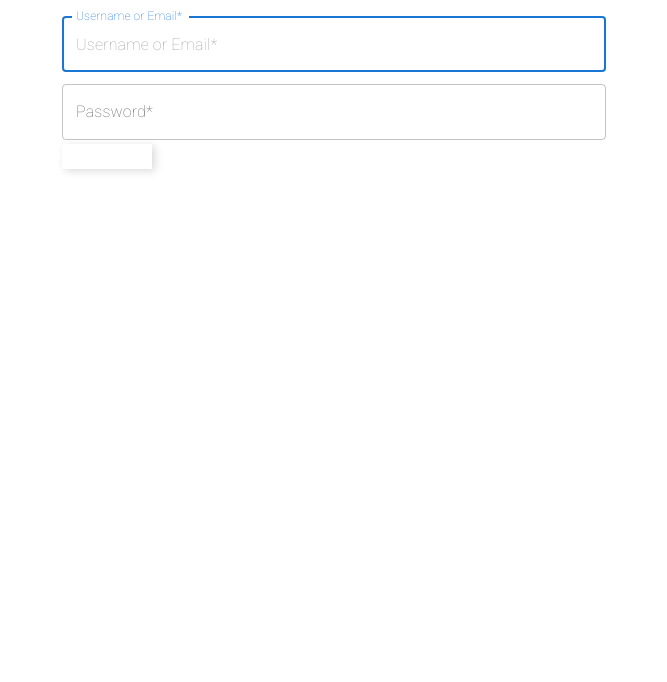
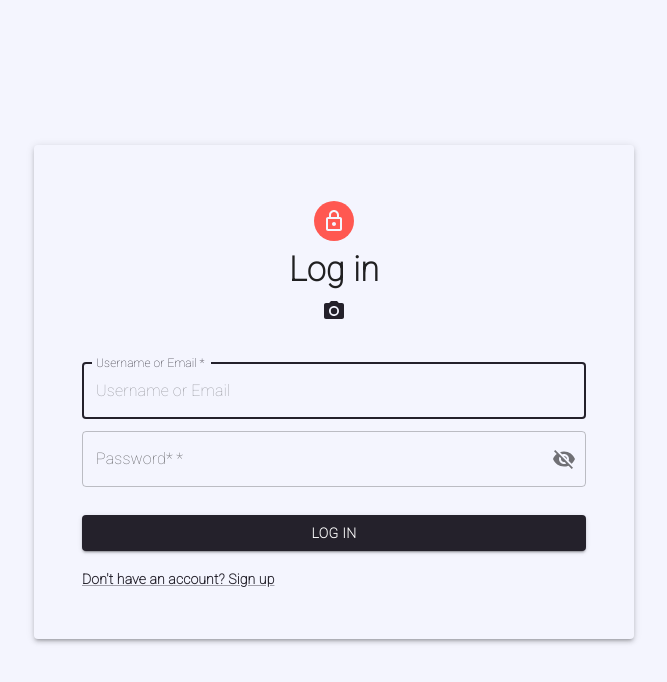
Before and after one commit to Observatory-ai/frontend, a React (Create React App) app in the folder observatory-frontend/: page / in a window 1280 px wide. Shown: the top 682 px of the page, without its empty margins (306-973 px from the left). Built offline with nearby package versions, Linux system fonts and the light colour scheme.

Commit message:
Styled forms

```diff
--- a/observatory-frontend/src/components/LoginForm.tsx
+++ b/observatory-frontend/src/components/LoginForm.tsx
@@ -1,27 +1,45 @@
-import TextField from "@mui/material/TextField";
 import Button from "@mui/material/Button";
-import { Link } from "react-router-dom";
 import { useFormik } from "formik";
 import { useState } from "react";
-import { IconButton, InputAdornment } from "@material-ui/core";
-import { createStyles, makeStyles, Theme } from "@material-ui/core/styles";
-import { Visibility, VisibilityOff } from "@material-ui/icons";
+import { Visibility, VisibilityOff, PhotoCamera } from "@material-ui/icons";
 import * as Yup from "yup";
-
-const useStyles = makeStyles((theme: Theme) =>
-	createStyles({
-		login: {
-			textTransform: "unset",
-			color: theme.palette.common.white,
-			minWidth: "90px",
-			boxShadow: "3px 2px 9px 0px rgba(0,0,0,0.15)",
-			fontWeight: "bold",
-		},
-	})
-);
+import LockOutlinedIcon from "@material-ui/icons/LockOutlined";
+import {
+	Avatar,
+	Container,
+	Typography,
+	Link,
+	TextField,
+	useTheme,
+	InputAdornment,
+	IconButton,
+	Grid,
+	Stack,
+} from "@mui/material";
 
 export default function LoginForm() {
-	const classes = useStyles();
+	const theme = useTheme();
+
+	const classes = {
+		paper: {
+			display: "flex",
+			flexDirection: "column" as "column",
+			alignItems: "center",
+		},
+		avatar: {
+			margin: theme.spacing(1),
+			backgroundColor: theme.palette.secondary.main,
+		},
+		form: {
+			width: "100%", // Fix IE 11 issue.
+			marginTop: theme.spacing(3),
+		},
+		submit: {
+			fontWeight: "bold",
+			margin: theme.spacing(3, 0, 2),
+		},
+	};
+
 	const [showPassword, setShowPassword] = useState(false);
 
 	const handleClickShowPassword = () => {
@@ -38,7 +56,7 @@ export default function LoginForm() {
 	});
 
 	const formik = useFormik({
-		validationSchema: { loginSchema },
+		validationSchema: loginSchema,
 		initialValues: { usernameOrEmail: "", password: "" },
 		onSubmit: async (values, { setErrors }) => {
 			console.log(values);
@@ -46,33 +64,54 @@ export default function LoginForm() {
 	});
 
 	return (
-		<form onSubmit={formik.handleSubmit}>
+		<Container
+			style={{
+				boxShadow: theme.shadows[3],
+				borderRadius: theme.shape.borderRadius,
+				padding: theme.spacing(6),
+			}}
+			maxWidth='sm'>
+			<div style={classes.paper}>
+				<Avatar sx={classes.avatar}>
+					<LockOutlinedIcon />
+				</Avatar>
+				<Typography variant='h4' sx={{ fontWeight: "bold" }}>
+					Log in
+				</Typography>
+				<Stack>
+					<IconButton color='primary' aria-label='upload picture' component='span'>
+						<PhotoCamera />
+					</IconButton>
+				</Stack>
+				<form style={classes.form} onSubmit={formik.handleSubmit}>
 					<TextField
+						required
 						autoFocus
-				error={!!formik.errors.usernameOrEmail}
-				helperText={formik.errors.usernameOrEmail}
 						variant='outlined'
 						margin='dense'
-				label='Username or Email*'
+						label='Username or Email'
 						type='text'
 						fullWidth
 						name='usernameOrEmail'
-				placeholder='Username or Email*'
+						placeholder='Username or Email'
 						onChange={formik.handleChange}
 						value={formik.values.usernameOrEmail}
+						error={formik.touched.usernameOrEmail && Boolean(formik.errors.usernameOrEmail)}
+						helperText={formik.touched.usernameOrEmail && formik.errors.usernameOrEmail}
 					/>
 					<TextField
-				error={!!formik.errors.password}
-				helperText={formik.errors.password}
+						required
 						variant='outlined'
 						margin='dense'
 						label='Password*'
 						type={showPassword ? "text" : "password"}
 						fullWidth
 						name='password'
-				placeholder='Password*'
+						placeholder='Password'
 						onChange={formik.handleChange}
 						value={formik.values.password}
+						error={formik.touched.password && Boolean(formik.errors.password)}
+						helperText={formik.touched.password && formik.errors.password}
 						InputProps={{
 							endAdornment: (
 								<InputAdornment position='end'>
@@ -87,14 +126,18 @@ export default function LoginForm() {
 							),
 						}}
 					/>
-			<Button
-				type='submit'
-				disabled={formik.isSubmitting}
-				className={classes.login}
-				color='secondary'
-				variant='outlined'>
-				Login
+					<Button type='submit' fullWidth disabled={formik.isSubmitting} sx={classes.submit} variant='contained'>
+						Log in
 					</Button>
+					<Grid>
+						<Grid item>
+							<Link sx={{ fontWeight: "bold" }} href='#' variant='body2'>
+								Don't have an account? Sign up
+							</Link>
+						</Grid>
+					</Grid>
 				</form>
+			</div>
+		</Container>
 	);
 }
--- a/observatory-frontend/src/components/SignupForm.tsx
+++ b/observatory-frontend/src/components/SignupForm.tsx
@@ -1,37 +1,196 @@
-import * as React from 'react';
-import Input from '@mui/material/Input';
-import '../App.css';
-import TextField from '@mui/material/TextField';
-import Button from '@mui/material/Button';
-import { Link } from 'react-router-dom';
+import Button from "@mui/material/Button";
+import { Link } from "react-router-dom";
+import { useFormik } from "formik";
+import { useState } from "react";
+import { Visibility, VisibilityOff } from "@material-ui/icons";
+import * as Yup from "yup";
+import LockOutlinedIcon from "@material-ui/icons/LockOutlined";
+import {
+	Avatar,
+	Container,
+	Typography,
+	Link as MuiLink,
+	TextField,
+	Grid,
+	createStyles,
+	makeStyles,
+	Theme,
+	useTheme,
+} from "@mui/material";
 
-const inputProps = {
-    step: 300,
-  };
+export default function SignUpForm() {
+	const theme = useTheme();
 
-export default function SignupForm(){
-    const username = (
-        <React.Fragment>
-        <h1 className="font-link">Sign Up</h1>
-        <h2 className="font-link">First Name</h2>
-        <TextField id="firstname" type="text" inputProps={inputProps} />
-        <br></br>
-        <h2 className="font-link">Last Name</h2>
-        <TextField id="lastname" type="text" inputProps={inputProps} />
-        <br></br>
-        <h2 className="font-link">Email</h2>
-        <TextField id="email" type="text" inputProps={inputProps} />
-        <br></br>
-        <h2 className="font-link">Username</h2>
-        <TextField id="username" type="text" inputProps={inputProps} />
-        <br></br>
-        <h2 className="font-link">Password</h2>
-        <TextField id="password" type="text" inputProps={inputProps} />
-        <br></br>
-        <br></br>
-        <Button component={Link} to="/" variant="contained" className="font-link">Register</Button>
-        </React.Fragment>
-    )
+	const classes = {
+		paper: {
+			display: "flex",
+			flexDirection: "column" as "column",
+			alignItems: "center",
+		},
+		avatar: {
+			margin: theme.spacing(1),
+			backgroundColor: theme.palette.secondary.main,
+		},
+		form: {
+			width: "100%", // Fix IE 11 issue.
+			marginTop: theme.spacing(3),
+		},
+		submit: {
+			fontWeight: "bold",
+			margin: theme.spacing(3, 0, 2),
+		},
+		signUp: {
+			textTransform: "unset",
+			color: theme.palette.common.white,
+			minWidth: "90px",
+			boxShadow: "3px 2px 9px 0px rgba(0,0,0,0.15)",
+			fontWeight: "bold",
+		},
+	};
 
-    return username;
-  }
+	const [showPassword, setShowPassword] = useState(false);
+
+	const handleClickShowPassword = () => {
+		setShowPassword(!showPassword);
+	};
+
+	const handleMouseDownPassword = (event: React.MouseEvent<HTMLButtonElement>) => {
+		event.preventDefault();
+	};
+
+	const signUpSchema = Yup.object().shape({
+		usernameOrEmail: Yup.string().required("Username or email can't be empty"),
+		password: Yup.string().required("Password can't be empty"),
+	});
+
+	const formik = useFormik({
+		validationSchema: { signUpSchema },
+		initialValues: { usernameOrEmail: "", password: "" },
+		onSubmit: async (values, { setErrors }) => {
+			console.log(values);
+		},
+	});
+
+	return (
+		<Container component='main' maxWidth='xs'>
+			<div style={classes.paper}>
+				<Avatar sx={classes.avatar}>
+					<LockOutlinedIcon />
+				</Avatar>
+				<Typography variant='h4' sx={{ fontWeight: "bold" }}>
+					Sign Up
+				</Typography>
+				<form style={classes.form} noValidate>
+					<Grid container spacing={2}>
+						<Grid item xs={12} sm={6}>
+							<TextField
+								autoComplete='fname'
+								name='firstName'
+								variant='outlined'
+								required
+								fullWidth
+								id='firstName'
+								label='First Name'
+								autoFocus
+							/>
+						</Grid>
+						<Grid item xs={12} sm={6}>
+							<TextField
+								variant='outlined'
+								required
+								fullWidth
+								id='lastName'
+								label='Last Name'
+								name='lastName'
+								autoComplete='lname'
+							/>
+						</Grid>
+						<Grid item xs={12}>
+							<TextField
+								variant='outlined'
+								required
+								fullWidth
+								id='email'
+								label='Email Address'
+								name='email'
+								autoComplete='email'
+							/>
+						</Grid>
+						<Grid item xs={12}>
+							<TextField
+								variant='outlined'
+								required
+								fullWidth
+								name='password'
+								label='Password'
+								type='password'
+								id='password'
+								autoComplete='current-password'
+							/>
+						</Grid>
+					</Grid>
+					<Button type='submit' fullWidth variant='contained' color='primary' sx={classes.submit}>
+						Sign Up
+					</Button>
+					<Grid>
+						<Grid item>
+							<MuiLink sx={{ fontWeight: "bold" }} href='#' variant='body2'>
+								Already have an account? Sign in
+							</MuiLink>
+						</Grid>
+					</Grid>
+				</form>
+			</div>
+		</Container>
+		// <form onSubmit={formik.handleSubmit}>
+		// 	<TextField
+		// 		autoFocus
+		// 		error={!!formik.errors.usernameOrEmail}
+		// 		helperText={formik.errors.usernameOrEmail}
+		// 		variant='outlined'
+		// 		margin='dense'
+		// 		label='Username or Email*'
+		// 		type='text'
+		// 		fullWidth
+		// 		name='usernameOrEmail'
+		// 		placeholder='Username or Email*'
+		// 		onChange={formik.handleChange}
+		// 		value={formik.values.usernameOrEmail}
+		// 	/>
+		// 	<TextField
+		// 		error={!!formik.errors.password}
+		// 		helperText={formik.errors.password}
+		// 		variant='outlined'
+		// 		margin='dense'
+		// 		label='Password*'
+		// 		type={showPassword ? "text" : "password"}
+		// 		fullWidth
+		// 		name='password'
+		// 		placeholder='Password*'
+		// 		onChange={formik.handleChange}
+		// 		value={formik.values.password}
+		// 		InputProps={{
+		// 			endAdornment: (
+		// 				<InputAdornment position='end'>
+		// 					<IconButton
+		// 						aria-label='toggle password visibility'
+		// 						onClick={handleClickShowPassword}
+		// 						onMouseDown={handleMouseDownPassword}
+		// 						edge='end'>
+		// 						{showPassword ? <Visibility /> : <VisibilityOff />}
+		// 					</IconButton>
+		// 				</InputAdornment>
+		// 			),
+		// 		}}
+		// 	/>
+		// 	<Button
+		// 		type='submit'
+		// 		disabled={formik.isSubmitting}
+		// 		className={classes.login}
+		// 		color='secondary'
+		// 		variant='outlined'>
+		// 		Login
+		// 	</Button>
+		// </form>
+	);
+}
--- a/observatory-frontend/src/index.tsx
+++ b/observatory-frontend/src/index.tsx
@@ -6,12 +6,14 @@ import Login from "./pages/Login";
 import Signup from "./pages/Signup";
 import reportWebVitals from "./reportWebVitals";
 import { BrowserRouter, Routes, Route } from "react-router-dom";
-import { ThemeProvider } from "@material-ui/core";
 import theme from "./theme";
+import { ThemeProvider } from "@mui/material/styles";
+import { CssBaseline } from "@mui/material";
 
 ReactDOM.render(
 	<React.StrictMode>
 		<ThemeProvider theme={theme}>
+			<CssBaseline />
 			<BrowserRouter>
 				<Routes>
 					<Route path='/dashboard' element={<App />} />
--- a/observatory-frontend/src/pages/Login.tsx
+++ b/observatory-frontend/src/pages/Login.tsx
@@ -11,11 +11,8 @@ function LoginPage() {
 			direction='column'
 			alignItems='center'
 			justifyContent='center'
-			//style={{ minHeight: '100vh' }
-		>
-			<Grid item xs={3}>
-				<LoginForm />
-			</Grid>
+			style={{ minHeight: "98vh" }}>
+			<LoginForm />
 		</Grid>
 	);
 }
--- a/observatory-frontend/src/theme.tsx
+++ b/observatory-frontend/src/theme.tsx
@@ -1,29 +1,38 @@
-import { createMuiTheme } from "@material-ui/core/styles";
+import { createTheme } from "@mui/material";
 
-const theme = createMuiTheme({
+let theme = createTheme({
 	palette: {
-		type: "dark",
+		mode: "light",
 		primary: {
-			main: "#292929", //#202020 #231F20
+			main: "#24212b",
 		},
 		secondary: {
-			main: "#11D39B",
+			main: "#ff5851",
 		},
 		background: {
-			paper: "#292929",
+			default: "#f4f5fe",
 		},
 	},
-	overrides: {
-		MuiCssBaseline: {
-			"@global": {
-				"*::-webkit-scrollbar": {
-					width: "0.7em",
+});
+
+theme = createTheme(theme, {
+	components: {
+		MuiTextField: {
+			styleOverrides: {
+				root: {
+					fontSize: "1rem",
 				},
-				"*::-webkit-scrollbar-track": {
-					background: "#303030",
-				},
-				"*::-webkit-scrollbar-thumb": {
-					background: "#6b6b6b",
+			},
+		},
+		MuiFormLabel: {
+			styleOverrides: {
+				root: {
+					asterisk: {
+						color: "#db3131",
+						"&$error": {
+							color: "#db3131",
+						},
+					},
 				},
 			},
 		},
```
Also changed, not shown: observatory-frontend/src/pages/Signup.tsx (+2 -5 lines). Lines whose indentation alone changed are shown as unchanged.
